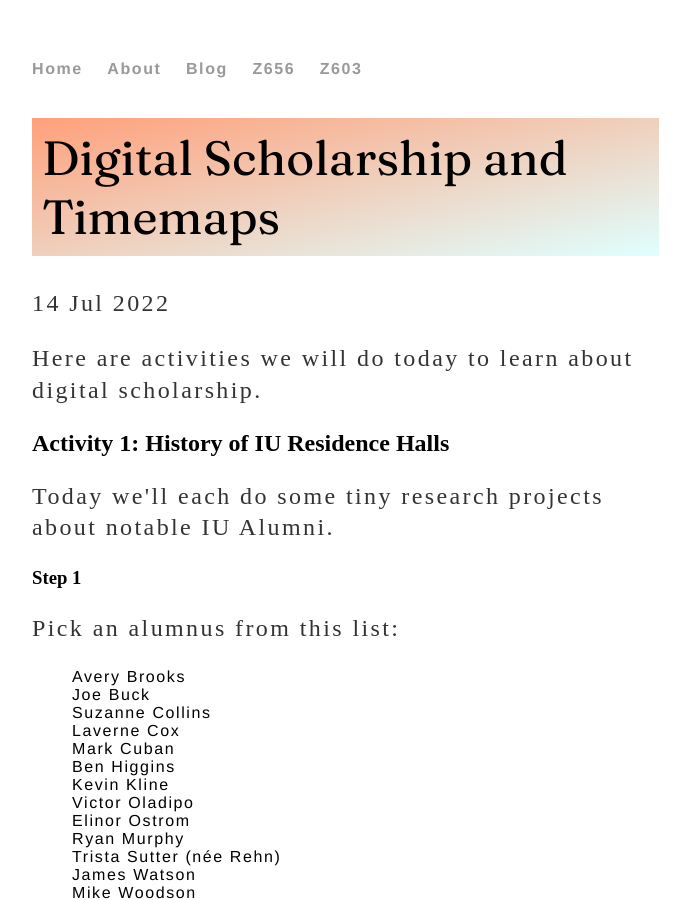
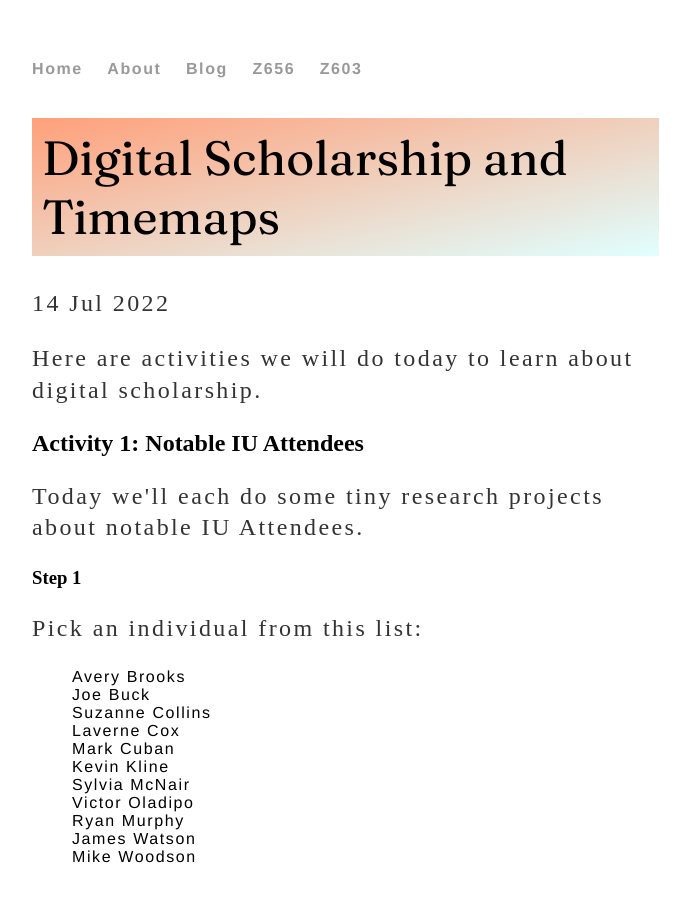
Before and after one commit to nhomenda/nhomenda.github.io, a Jekyll site: the page built from _posts/2022-07-14-testing-jekyll.md, in a window 1280 px wide and 900 px high. Shown: the whole window, without its empty margins (160-850 px from the left). Built offline with Jekyll 4.4.1, drawn with Linux system fonts in a browser that asks for light colours.

Commit message:
Update 2022-07-14-testing-jekyll.md

```diff
--- a/_posts/2022-07-14-testing-jekyll.md
+++ b/_posts/2022-07-14-testing-jekyll.md
@@ -5,22 +5,20 @@ date: 2022-07-14
 ---
 <div class="blurb">
 	<p>Here are activities we will do today to learn about digital scholarship.</p>
-  <h2>Activity 1: History of IU Residence Halls</h2>
-  <p>Today we'll each do some tiny research projects about notable IU Alumni.</p>
+  <h2>Activity 1: Notable IU Attendees</h2>
+  <p>Today we'll each do some tiny research projects about notable IU Attendees.</p>
   <h3>Step 1</h3>
-  <p>Pick an alumnus from this list:</p>
+  <p>Pick an individual from this list:</p>
   <ul>
     <li>Avery Brooks</li>
     <li>Joe Buck</li>
     <li>Suzanne Collins</li>
     <li>Laverne Cox</li>
     <li>Mark Cuban</li>
-    <li>Ben Higgins</li>
     <li>Kevin Kline</li>
+    <li>Sylvia McNair</li>
     <li>Victor Oladipo</li>
-    <li>Elinor Ostrom</li>
     <li>Ryan Murphy</li>
-    <li>Trista Sutter (née Rehn)</li>
     <li>James Watson</li>
     <li>Mike Woodson</li>
   </ul>
```
